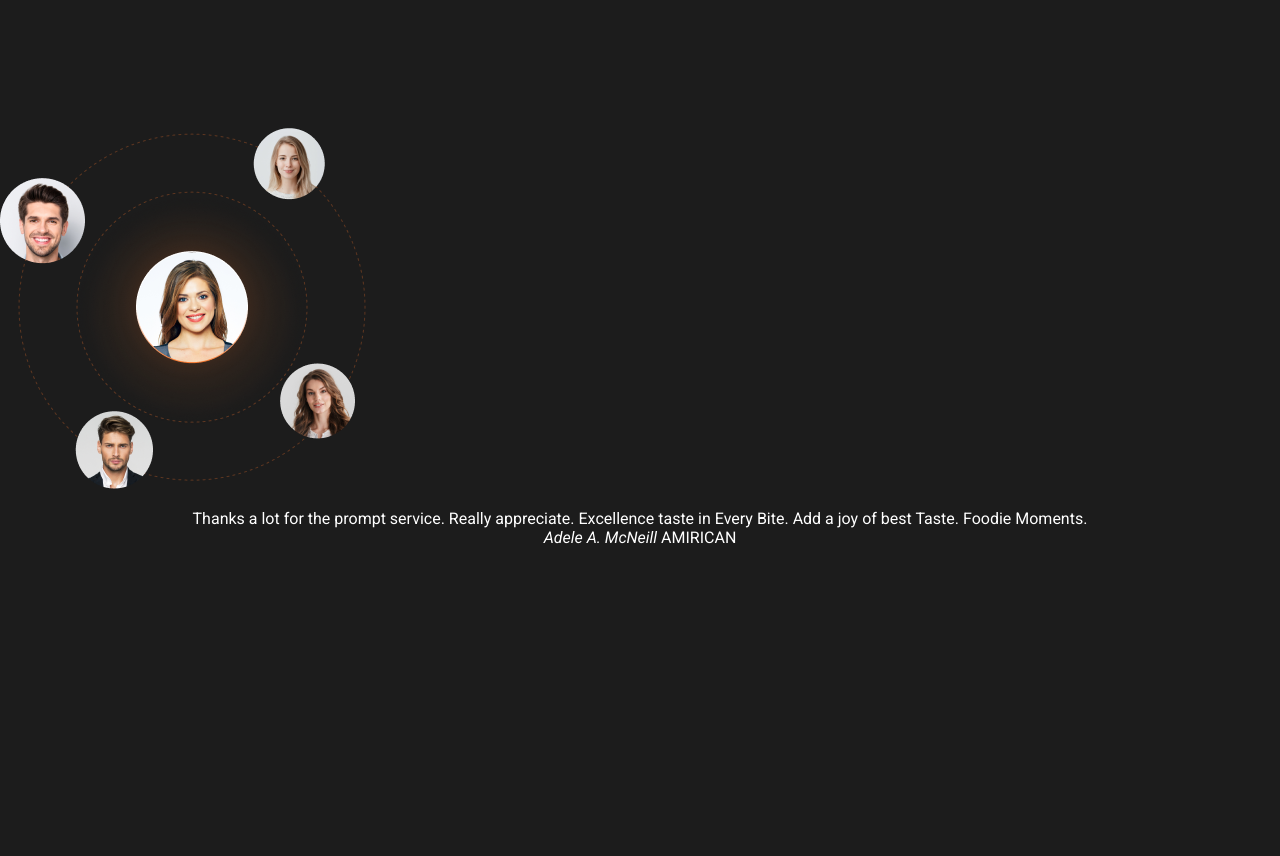
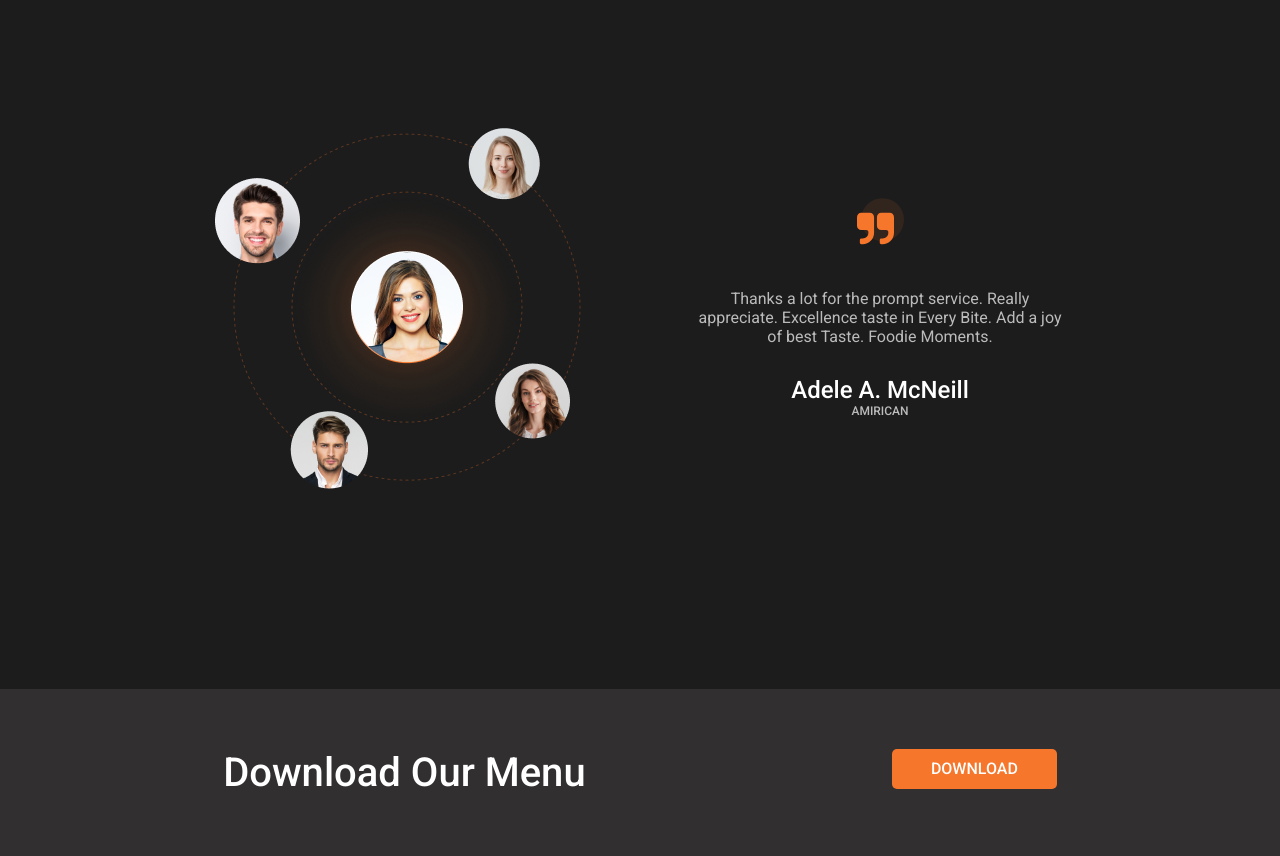
Before and after one commit to DarinaDomalega/Food-sidenew, a plain HTML site: page index.html in a window 1280 px wide. Shown: the part 2680-3536 px from the top of the page. Before the commit the page ends 3243 px from the top, so only its background shows below. Drawn offline with Linux system fonts and the light colour scheme.

Commit message:
section-quotes

```diff
--- a/index.html
+++ b/index.html
@@ -7,6 +7,7 @@
     <link rel="stylesheet" href="/style.css">
 </head>
 <body>
+  </html>
     <heder class="header">
       <div class="container">
 
@@ -115,7 +116,7 @@
     </div>
   </section>
   <section class="feedback">
-    <div class="container"></div>
+    <div class="container">
       <img src="./images/feedback.png" alt="#!" class="feedback_img">
       <blockquote class="feedback_text">
       <p class="feedback_desc">Thanks a lot for the prompt service.
@@ -124,8 +125,20 @@
         <cite class="feedback__autor">Adele A. McNeill</cite>
       <span class="feedback__subautor">AMIRICAN</span>
       </blockquote>
+    </div>
 
   </section>
+  <div class="download">
+    <div class="container">
+    <p class="download_title">Download Our Menu</p>
+    <a href="./images/burger.png" class="btn" download>DOWNLOAD</a>
+  </div>
+  </div>
 </main>
 </body>
-</html>
+
+<footer class="footer">
+<div class="container">
+
+</div>
+</footer>
--- a/style.css
+++ b/style.css
@@ -412,30 +412,82 @@ padding: 60px 0;
 }
 /* Feedback */
 
-.feedback {}
+.feedback {
+padding-bottom: 200px;
+}
 
 
 
-.container {}
+.feedback .container {
+display: flex;
+align-items: center;
+justify-content: space-between;
+max-width: 880px;
+}
 
 
 
-.feedback_img {}
+.feedback_img {
+
+}
 
 
 
 .feedback_text {
-    text-align: center;
+margin: 0;
+text-align: center;
+
+width: 370px;
+
+display: flex;
+flex-direction: column;
+}
+
+.feedback_text::before {
+content: url(./socials/quote.svg)
+}
+
+.feedback_desc{
+text-align: center;
+opacity: 0.7;
+margin: 40px 0 30px;
 }
 
 
 
-.feedback_desc {}
+.feedback__autor {
+font-style: normal;
+font-weight: 500;
+font-size: 24px;
+}
 
 
 
-.feedback__autor {}
+.feedback__subautor {
+font-weight: 500;
+font-size: 12px;
+opacity: 0.7;
+display: block;
+}
+
+/* Download */
 
 
+.download {
+background: #312F30;
+padding: 60px 0;
+}
 
-.feedback__subautor {}
+.download .container {
+    display: flex;
+    justify-content: space-around;
+}
+
+.download_title {
+    font-weight: 500;
+    font-size: 40px;
+}
+
+.btn {
+
+}
```
Lines whose indentation alone changed are shown as unchanged.
